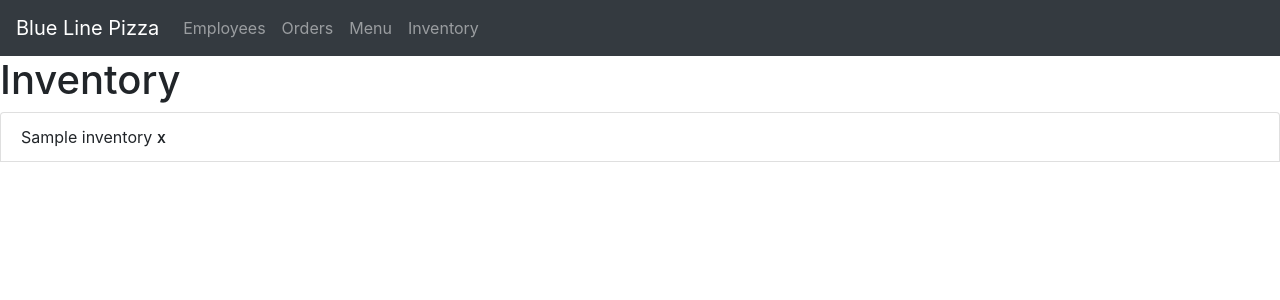
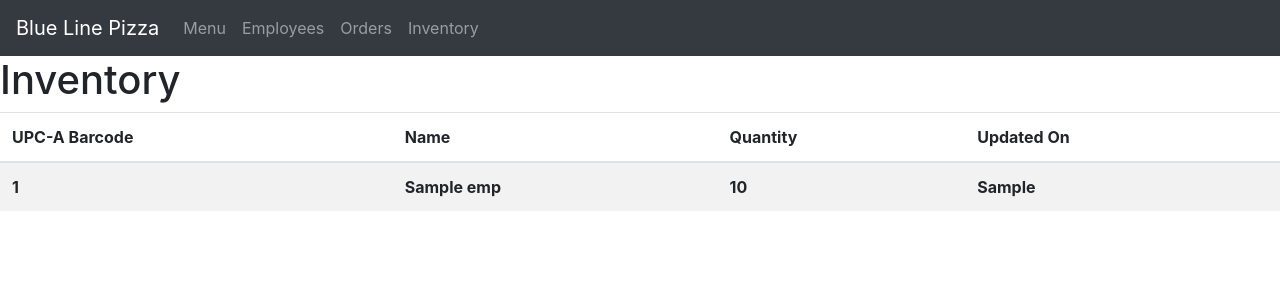
Before and after one commit to mecharmor/Basic-AWS-RDS-Flask-website, a Flask app: template templates/inventory.html in a window 1280 px wide. Shown: the top 300 px of the page. Run offline with Flask 2, Linux system fonts and the light colour scheme; the template is opened without the code that fills it: most values are stand-ins (such as "Sample title", 1, 10 or a date in 2020); lists and menus that the app fills with data are empty; parts of the project's set-up code (start-up, migrations or seed data) failed here and were passed over; some libraries are stand-ins or nearby versions.

Commit message:
web app completed. styled extra pages

```diff
--- a/templates/inventory.html
+++ b/templates/inventory.html
@@ -1,10 +1,26 @@
         {% include './partials/head.html' %}
         {% include './partials/navbar.html' %}
+
         <h1>Inventory</h1>
-         <ul class="list-group">
-            {% for l in inventory %}
-                <li class="list-group-item">{{l}}<span class="badge">X</span></li></br>
-            {% endfor %}
-        </ul>
+        <table class="table table-striped">
+            <thead>
+                <tr>
+                <th scope="col">UPC-A Barcode</th>
+                <th scope="col">Name</th>
+                <th scope="col">Quantity</th>
+                <th scope="col">Updated On</th>
+                </tr>
+            </thead>
+            <tbody>
+                {% for emp in inventory %}
+                    <tr>
+                        <th scope="row">{{emp['inventory_id']}}</th>
+                        <th scope="row">{{emp['name']}}</th>
+                        <th scope="row">{{emp['quantity']}}</th>
+                        <th scope="row">{{emp['Last_modification']}}</th>
+                    </tr>
+                {% endfor %}
+            </tbody>
+        </table>
 
         {% include './partials/foot.html' %}
--- a/templates/partials/navbar.html
+++ b/templates/partials/navbar.html
@@ -6,13 +6,13 @@
   <div class="collapse navbar-collapse" id="navbarNav">
     <ul class="navbar-nav">
       <li class="nav-item">
+        <a class="nav-link" href="/main">Menu</a>
+      </li>
+      <li class="nav-item">
         <a class="nav-link" href="/employee">Employees</a>
       </li>
       <li class="nav-item">
         <a class="nav-link" href="/order">Orders</a>
-      </li>
-      <li class="nav-item">
-        <a class="nav-link" href="/main">Menu</a>
       </li>
       <li class="nav-item">
         <a class="nav-link" href="/inventory">Inventory</a>
```
Also changed, not shown: templates/index.html (+29 -2 lines).
